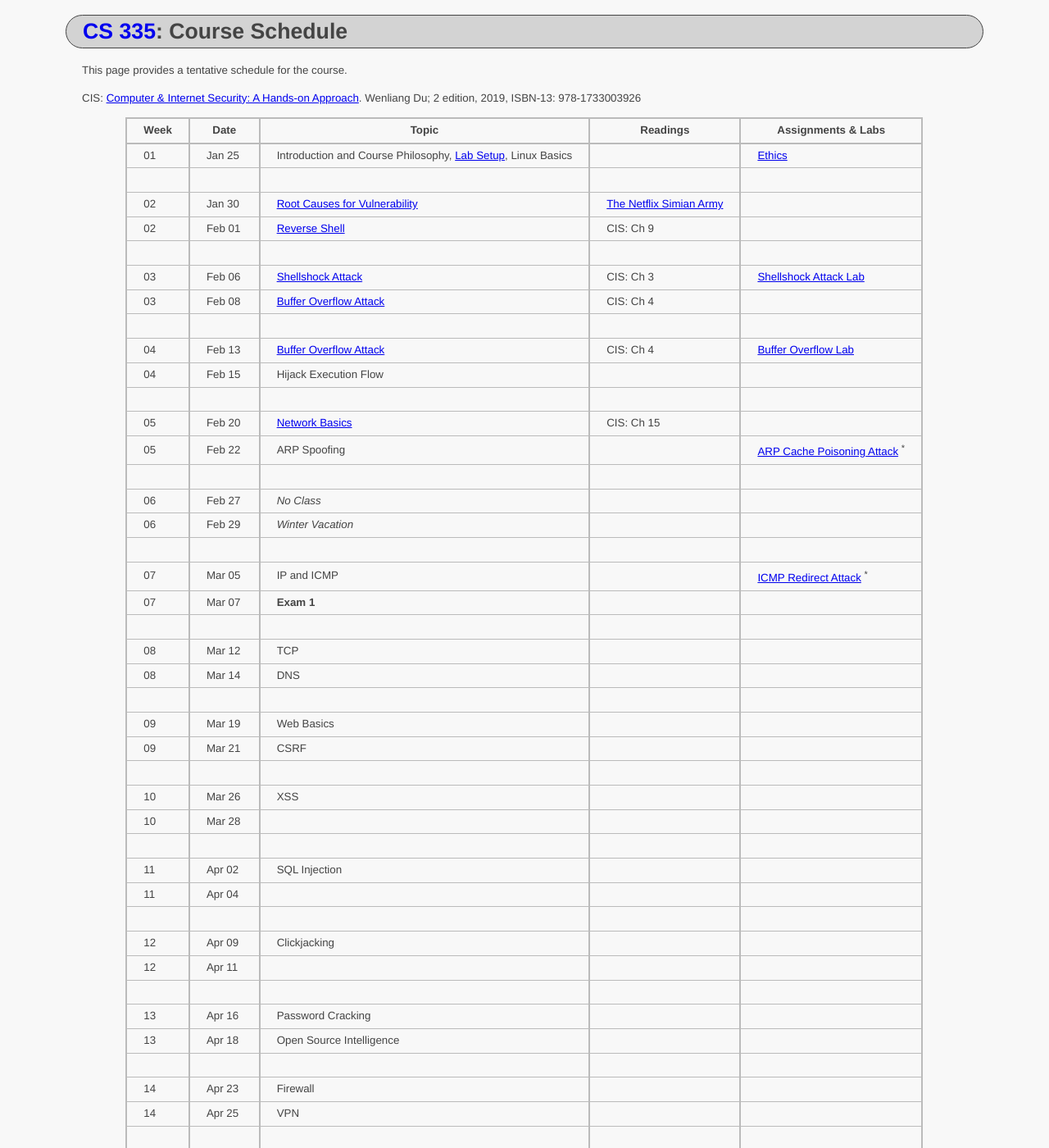
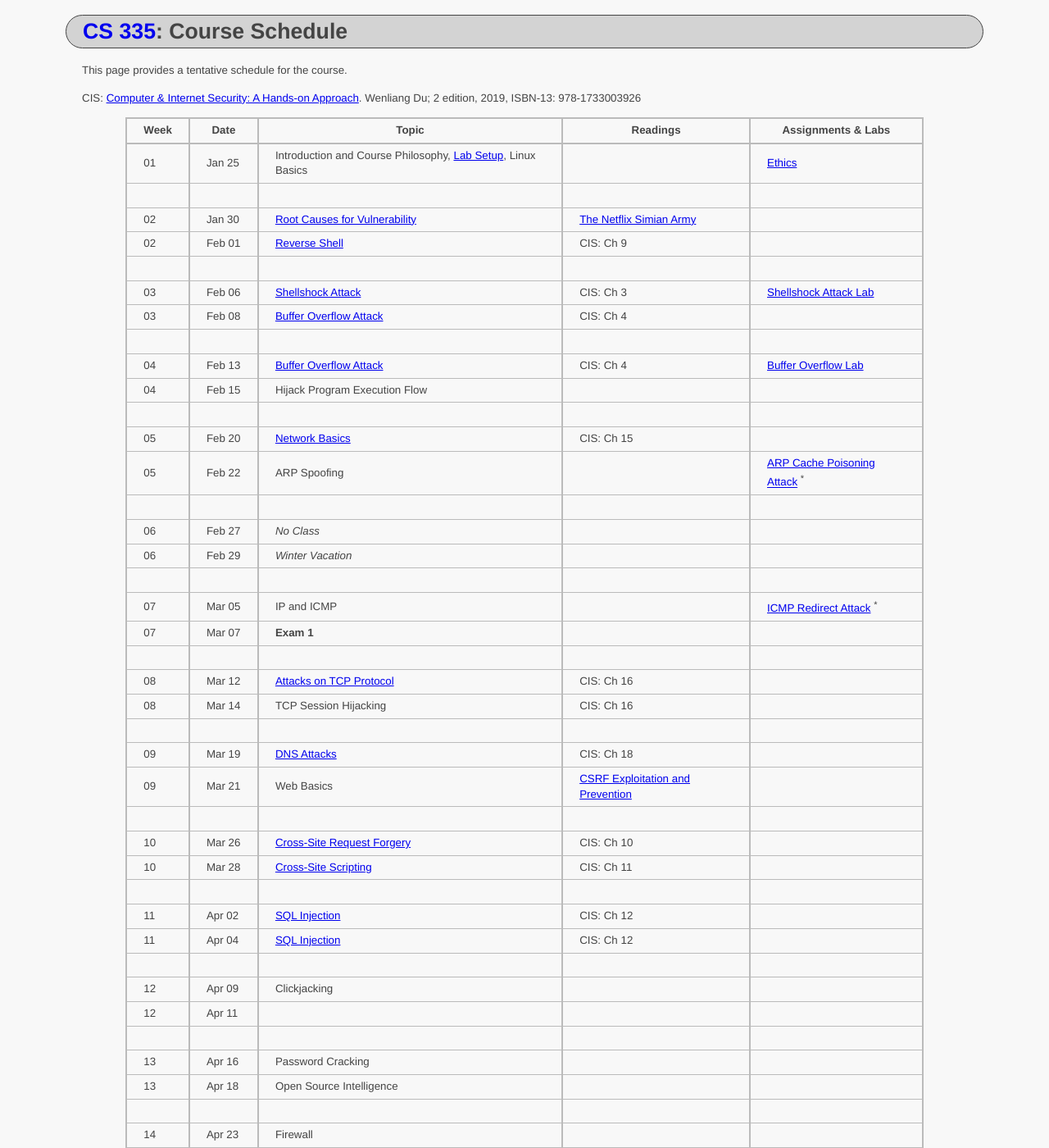
Before and after one commit to ycpcs/cs335-spring2024, a Jekyll site: the page built from schedule/index.md, in a window 1280 px wide and 1400 px high. Shown: the whole window at 82% size. Built offline with Jekyll 4.4.1, drawn with Linux system fonts in a browser that asks for light colours.

Commit message:
update schedule

```diff
--- a/schedule/index.md
+++ b/schedule/index.md
@@ -19,7 +19,7 @@ CIS: <a href="https://ycp.textbookx.com/institutional/index.php?action=browse&ut
 > 03 | Feb 08 | [Buffer Overflow Attack](../slides/04_Buffer_Overflow.pdf) | CIS: Ch 4 |
 > | | | |
 > 04 | Feb 13 | [Buffer Overflow Attack](../slides/04_Buffer_Overflow.pdf) | CIS: Ch 4 | [Buffer Overflow Lab](../labs/buffer_overflow.html)
-> 04 | Feb 15 | Hijack Execution Flow | |
+> 04 | Feb 15 | Hijack Program Execution Flow | |
 > | | | |
 > 05 | Feb 20 | [Network Basics](../slides/Network_Basics.pdf) | CIS: Ch 15 |
 > 05 | Feb 22 | ARP Spoofing | |  [ARP Cache Poisoning Attack](https://seedsecuritylabs.org/Labs_20.04/Networking/ARP_Attack/) <sup>*</sup>
@@ -30,17 +30,17 @@ CIS: <a href="https://ycp.textbookx.com/institutional/index.php?action=browse&ut
 > 07 | Mar 05 | IP and ICMP | | [ICMP Redirect Attack](https://seedsecuritylabs.org/Labs_20.04/Networking/ICMP_Redirect/) <sup>*</sup>
 > 07 | Mar 07 | __Exam 1__ | |
 > | | | |
-> 08 | Mar 12 | TCP | |
-> 08 | Mar 14 | DNS | |
+> 08 | Mar 12 | [Attacks on TCP Protocol](../slides/16_TCP_Attack.pdf) | CIS: Ch 16 |
+> 08 | Mar 14 | TCP Session Hijacking | CIS: Ch 16 |
 > | | | |
-> 09 | Mar 19 | Web Basics | |
-> 09 | Mar 21 | CSRF | |
+> 09 | Mar 19 | [DNS Attacks](../slides/18_DNS_Attacks.pdf) | CIS: Ch 18 |
+> 09 | Mar 21 | Web Basics | [CSRF Exploitation and Prevention](papers/csrf.pdf) | |
 > | | | |
-> 10 | Mar 26 | XSS | |
-> 10 | Mar 28 | | |
+> 10 | Mar 26 | [Cross-Site Request Forgery](../slides/10_Web_CSRF.pdf) | CIS: Ch 10 |
+> 10 | Mar 28 | [Cross-Site Scripting](../slides/11_Web_XSS.pdf) | CIS: Ch 11 |
 > | | | |
-> 11 | Apr 02 | SQL Injection | |
-> 11 | Apr 04 | | |
+> 11 | Apr 02 | [SQL Injection](../slides/12_Web_SQL_Injection.pdf) |CIS: Ch 12  |
+> 11 | Apr 04 | [SQL Injection](../slides/12_Web_SQL_Injection.pdf) |CIS: Ch 12  |
 > | | | |
 > 12 | Apr 09 | Clickjacking | |
 > 12 | Apr 11 | | |
```
